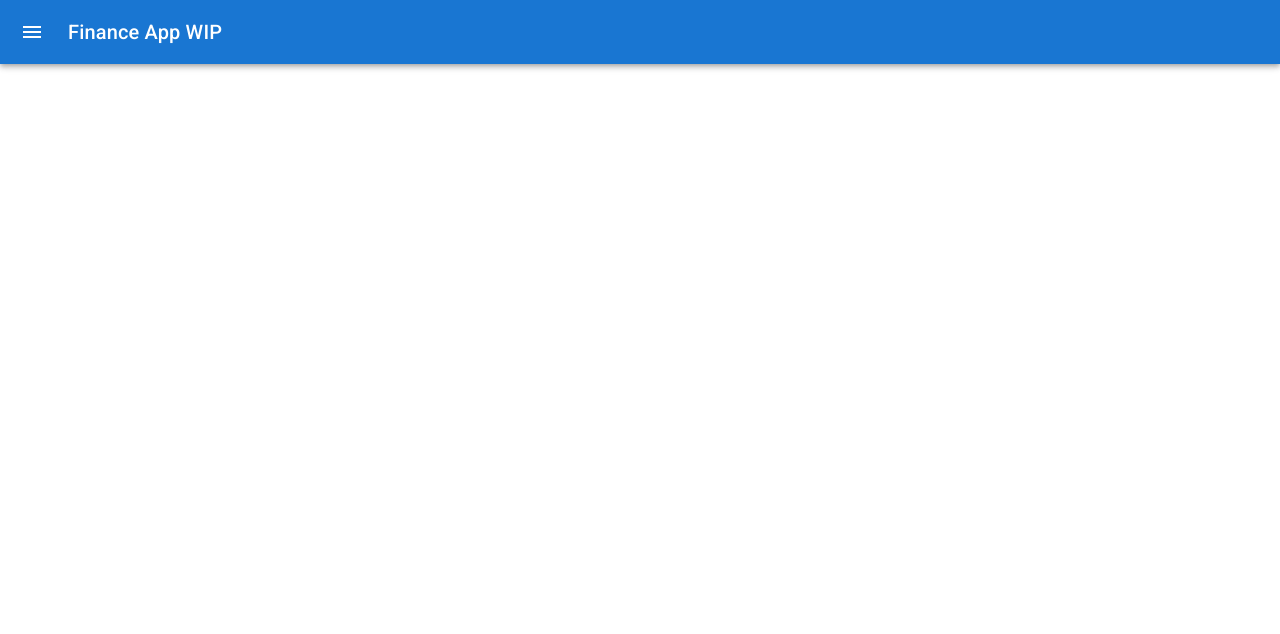
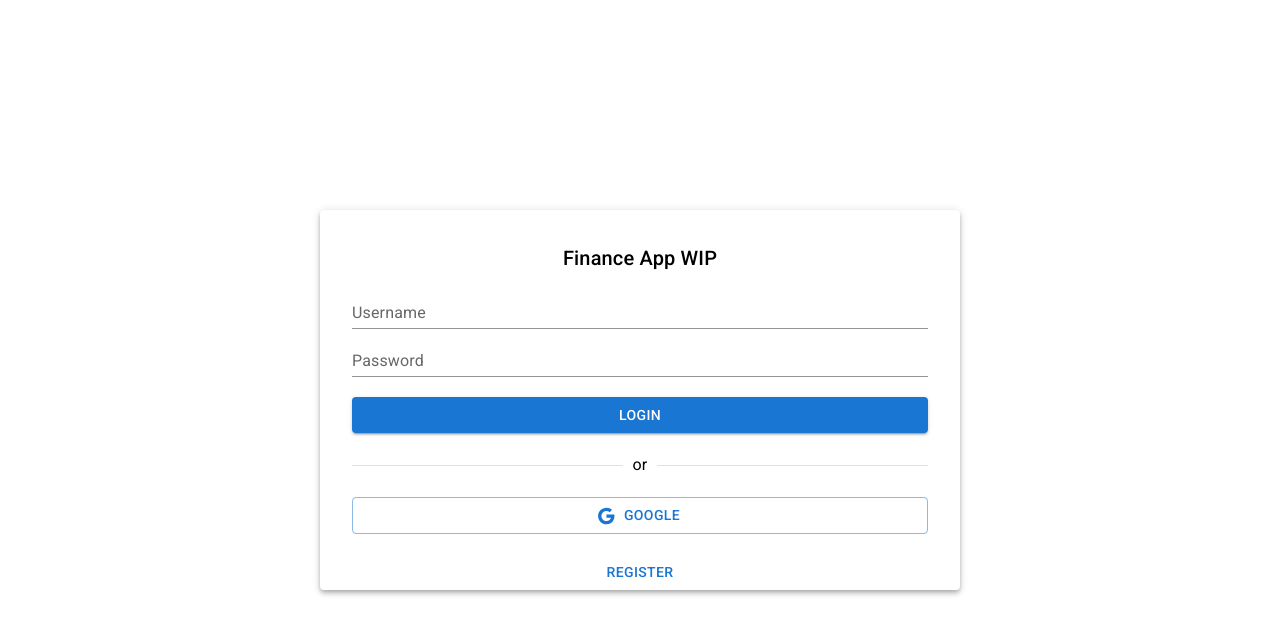
Before and after one commit to zJaaal/finance-app, a React (Vite) app: page /auth/login in a window 1280 px wide. Shown: the top 634 px of the page. Built offline with nearby package versions, Linux system fonts and the light colour scheme.

Commit message:
Added AuthRoutes

```diff
--- a/src/router/AppRouter.tsx
+++ b/src/router/AppRouter.tsx
@@ -1,18 +1,11 @@
 import React from "react";
 import { Grid } from "@mui/material";
 import { Routes, Route } from "react-router-dom";
-import NavBar from "../components/layout/NavBar";
-import DashboardPage from "../pages/DashboardPage";
-import LoginPage from "../pages/LoginPage";
-import ExpensesPage from "../pages/ExpensesPage";
-import DebtsPage from "../pages/DebtsPage";
-import SavingsPage from "../pages/SavingsPage";
-import SettingsPage from "../pages/SettingsPage";
-import EarningsPage from "../pages/EarningsPage";
-import PaymentsPage from "../pages/PaymentsPage";
+import LoginPage from "../pages/public-pages/LoginPage";
 import DashboardRoutes from "./DashboardRoutes";
 import PrivateRoutes from "./PrivateRoutes";
 import PublicRoutes from "./PublicRoutes";
+import AuthRoutes from "./AuthRoutes";
 
 const AppRouter = () => {
   return (
@@ -31,10 +24,10 @@ const AppRouter = () => {
 
         {/* Public Routes */}
         <Route
-          path="/login"
+          path="/auth/*"
           element={
             <PublicRoutes>
-              <LoginPage />
+              <AuthRoutes />
             </PublicRoutes>
           }
         />
```
